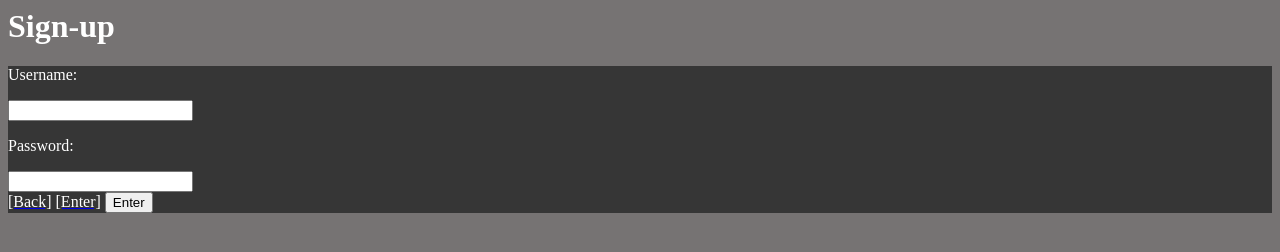
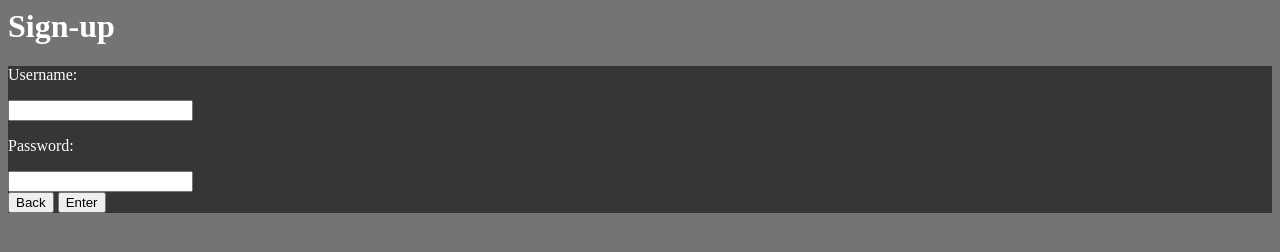
Before and after one commit to josheey3/JEMTunes-HTML, a plain HTML site: page sign-up.html in a window 1280 px wide. Drawn offline with Linux system fonts and the light colour scheme.

Commit message:
andding links in buttons

```diff
--- a/sign-up.html
+++ b/sign-up.html
@@ -9,9 +9,8 @@
 			<p><font color="WHITE">Password: </p>
 			<input type="text" name="Password" value="" />
 			<br>
-			<a href="index.html"><font color="WHITE">[Back]</a>
-			<a href="index.html"><font color="WHITE">[Enter]</a>
-			<button type="button">Enter</button>
+			<button href = "index.html" type="button">Back</button>
+			<button href = "index.html" type="button">Enter</button>
 		</div>
 	</body>
 </html>
```
